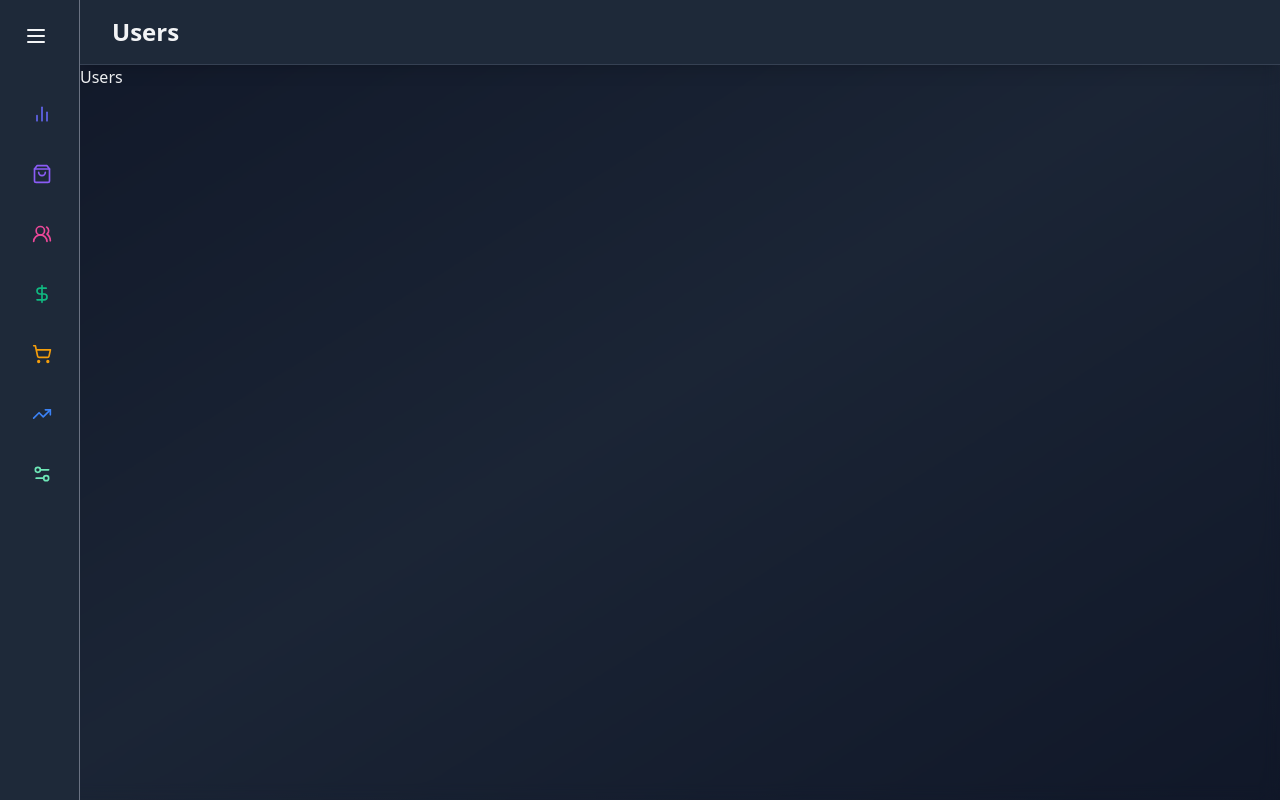
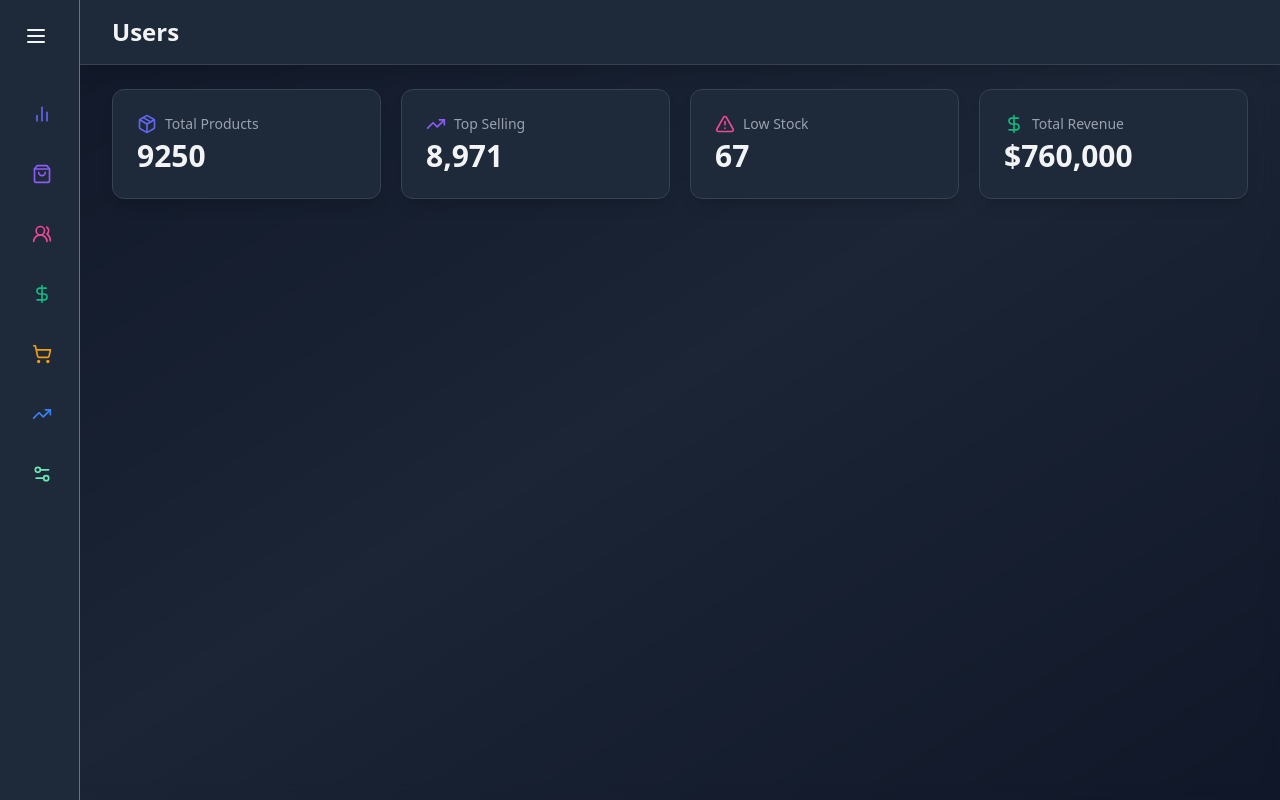
Before and after one commit to HumbleBoyy/Dashboard-Admin-Panel, a React (Vite) app: page /users in a window 1280 px wide. Built offline with nearby package versions, Linux system fonts and the light colour scheme.

Commit message:
New Commit

```diff
--- a/src/pages/Sales.jsx
+++ b/src/pages/Sales.jsx
@@ -1,8 +1,24 @@
 import React from 'react'
-
+import { motion } from 'framer-motion';
+import { AlertTriangle, DollarSign, Package,TrendingUp } from "lucide-react";
+import StatCard from "../components/StatCard";
 const Sales = () => {
   return (
-    <div>Sales</div>
+    <div className='flex-1 overflow-auto relative'>
+    <main className='max-w-7xl mx-auto py-6 px-4 lg:px-8'>
+     <motion.div
+      className="grid grid-cols-1 gap-5 sm:grid-cols-2 lg:grid-cols-4 mb-8"
+      initial={{opacity:0, y:20}}
+      animate={{opacity:1, y:0}}
+      transition={{duration:1}}
+     >
+       <StatCard title='Total Products' icon={Package} value='9250' color='#6366F1' />
+       <StatCard title='Top Selling' icon={TrendingUp} value='8,971' color='#8B5CF6' />
+       <StatCard title='Low Stock' icon={AlertTriangle} value='67' color='#EC4899' />
+       <StatCard title='Total Revenue' icon={DollarSign} value='$760,000' color='#10B981' />
+     </motion.div>
+   </main>
+ </div>
   )
 }
 
--- a/src/pages/Users.jsx
+++ b/src/pages/Users.jsx
@@ -1,8 +1,31 @@
 import React from 'react'
+import { motion } from 'framer-motion';
+import { AlertTriangle, DollarSign, Package,TrendingUp } from "lucide-react";
+import StatCard from "../components/StatCard";
 
+const userStats = {
+	totalUsers: 152845,
+	newUsersToday: 243,
+	activeUsers: 98520,
+	churnRate: "2.4%",
+};
 const Users = () => {
   return (
-    <div>Users</div>
+    <div className='flex-1 overflow-auto relative'>
+    <main className='max-w-7xl mx-auto py-6 px-4 lg:px-8'>
+     <motion.div
+      className="grid grid-cols-1 gap-5 sm:grid-cols-2 lg:grid-cols-4 mb-8"
+      initial={{opacity:0, y:20}}
+      animate={{opacity:1, y:0}}
+      transition={{duration:1}}
+     >
+       <StatCard title='Total Products' icon={Package} value='9250' color='#6366F1' />
+       <StatCard title='Top Selling' icon={TrendingUp} value='8,971' color='#8B5CF6' />
+       <StatCard title='Low Stock' icon={AlertTriangle} value='67' color='#EC4899' />
+       <StatCard title='Total Revenue' icon={DollarSign} value='$760,000' color='#10B981' />
+     </motion.div>
+   </main>
+ </div>
   )
 }
 
```
